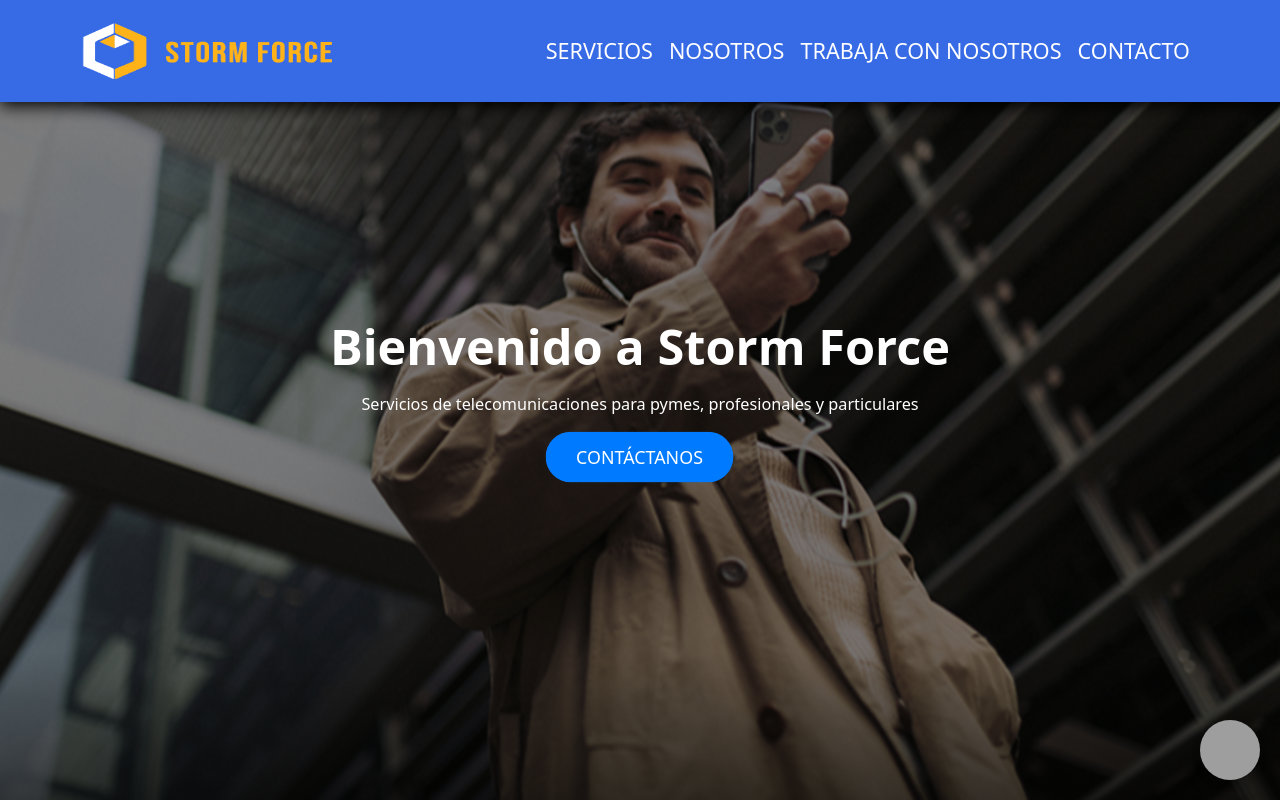
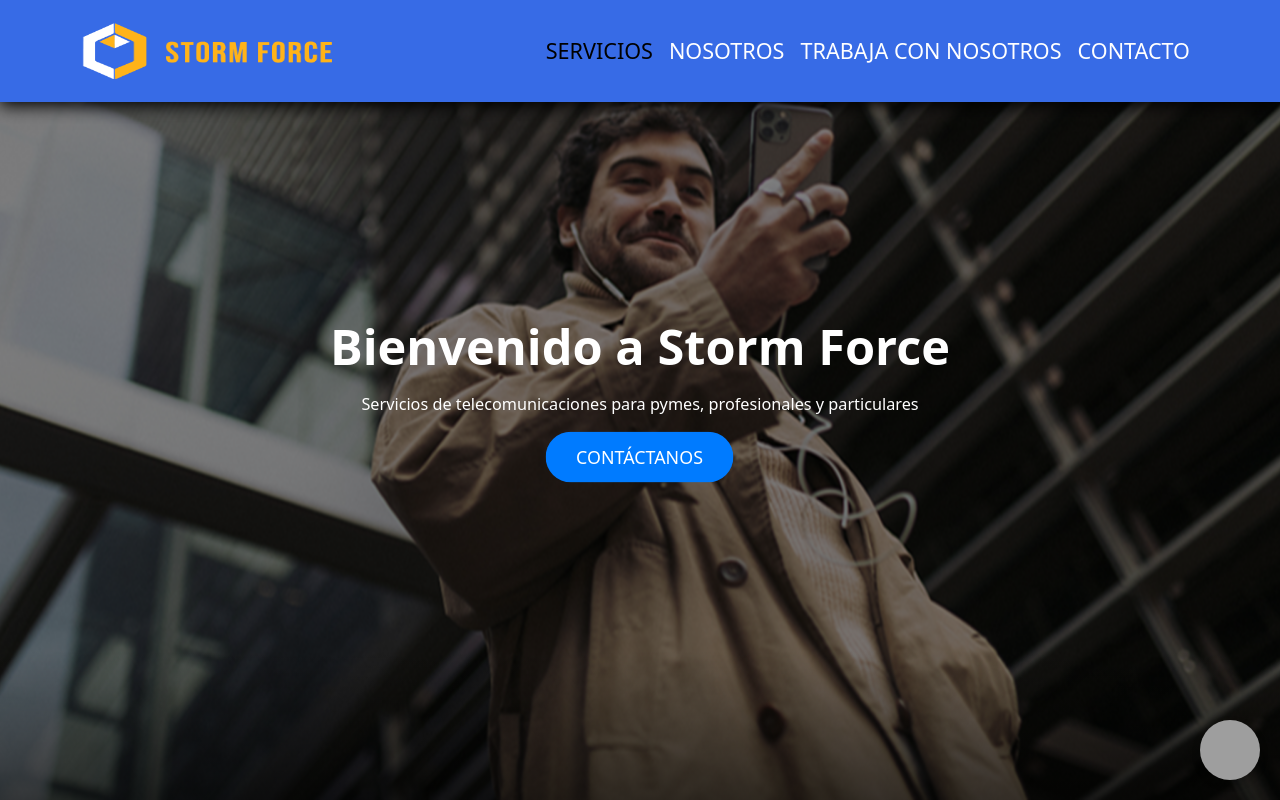
Before and after one commit to CristianRodrigorc/PagPrueba, a website: page public/index.html in a window 1280 px wide. In both pictures the pointer is over the link "SERVICIOS". Shown: the top 800 px of the page. Drawn offline with nearby package versions, Linux system fonts and the light colour scheme; no server answers; grey boxes are pictures that could not be loaded.

Commit message:
otro cambio del nav

```diff
--- a/public/css/nav.css
+++ b/public/css/nav.css
@@ -27,7 +27,7 @@
 }
 
 .navbar-light .navbar-nav .nav-link:hover {
-    color: #FFFF !important;
+    color: #000000 !important;
 }
 
 .navbar-toggler {
```
